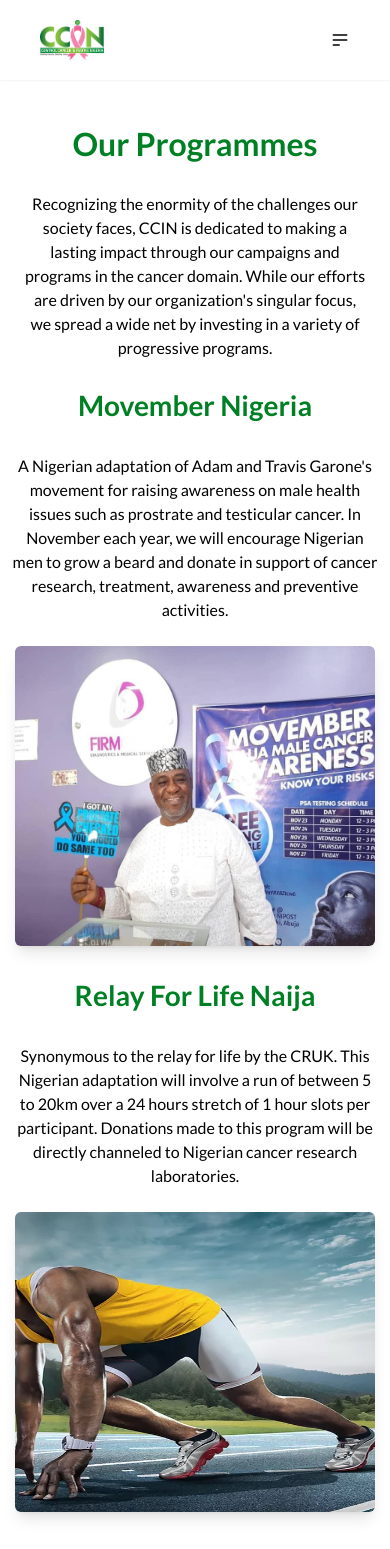
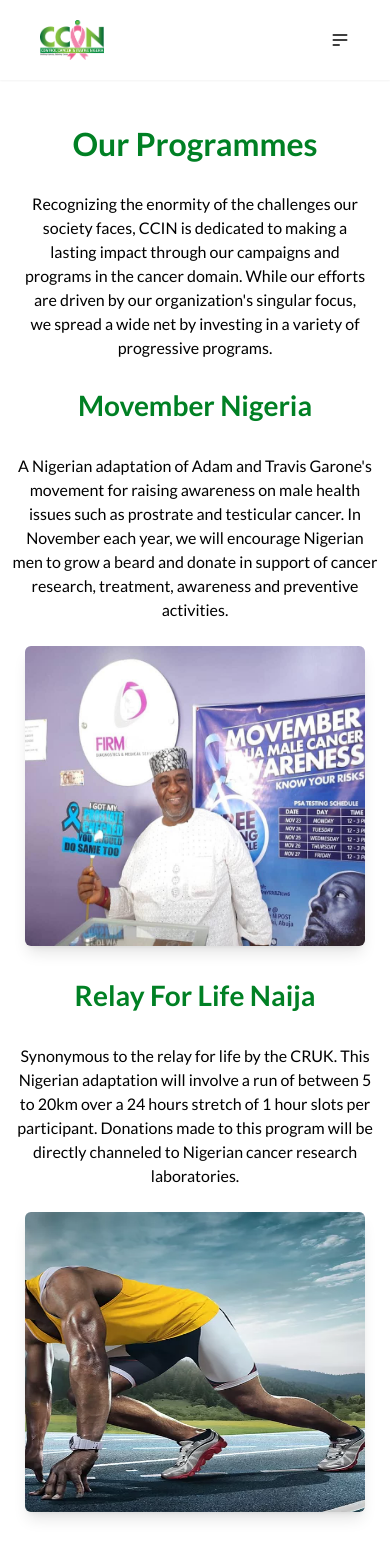
Before and after one commit to victorOkutachi/cancer-web, a React (Create React App) app: page /#/programs in a window 390 px wide. Shown: the top 1549 px of the page. Built offline with nearby package versions, Linux system fonts and the light colour scheme.

Commit message:
june 10 image fix

```diff
--- a/src/Pages/Programs.jsx
+++ b/src/Pages/Programs.jsx
@@ -31,7 +31,7 @@
             <h1 className='px-4 py-4 text-[28px] text-center font-bold text-[#008024]'>{item.title}</h1>
           <div className='flex flex-col items-center' >
             <p className='md:text-[16px] text-center px-3 md:px-14 py-3'>{item.desc}</p>
-            <img className='h-[300px] w-[360px] md:h-[380px] md:w-[500px] shadow-lg object-fill rounded-md my-3 md:mx-2 mx-auto'  src={item.img} key={item.id}/>
+            <img className='h-[300px] w-[340px] md:h-[380px] md:w-[500px] shadow-lg object-fill rounded-md my-3 md:mx-2 mx-auto'  src={item.img} key={item.id}/>
 
 
           </div>
```
